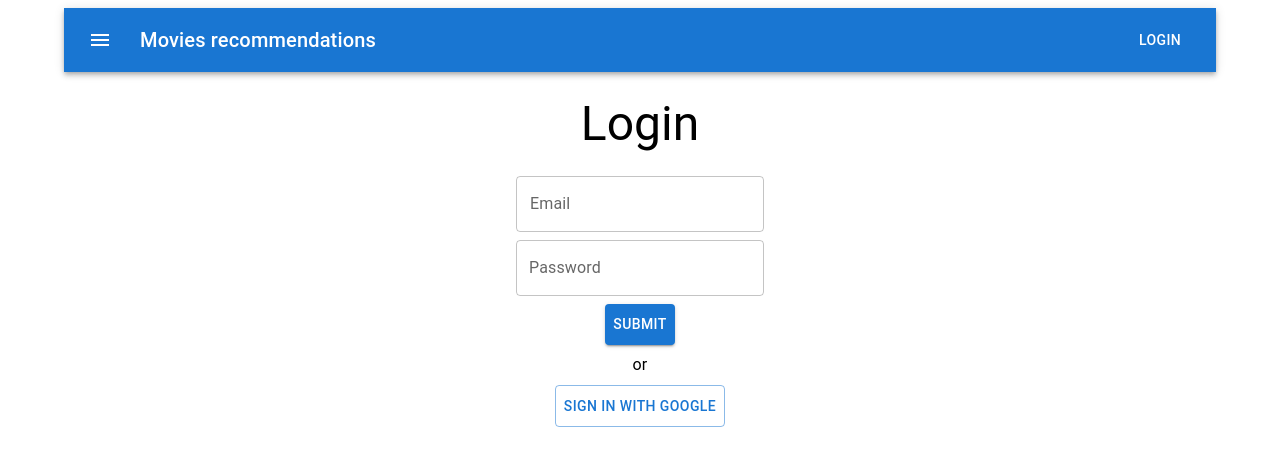
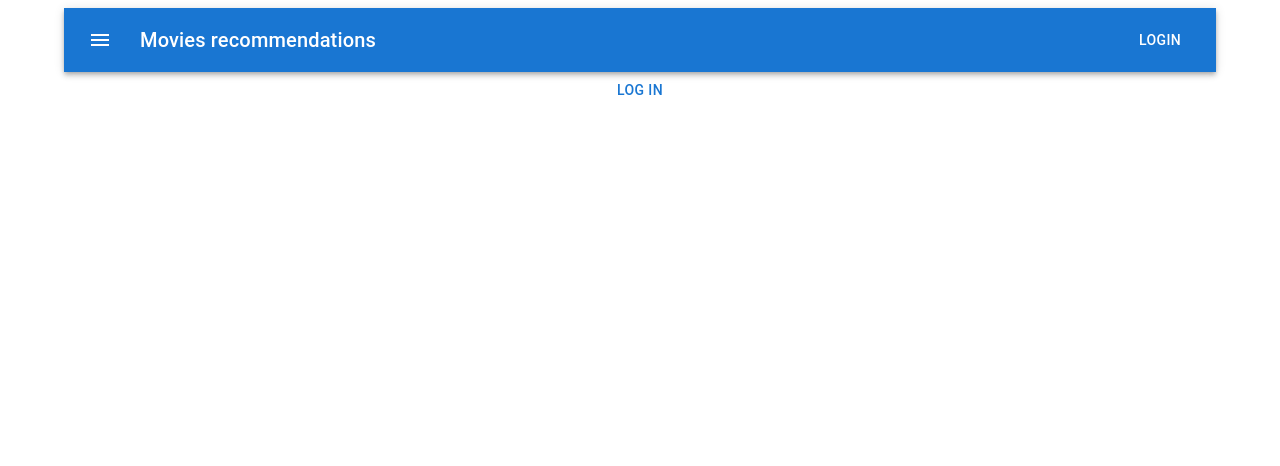
Before and after one commit to DizNicolasAmor/movies-recommendations, a React (Vite) app: page / in a window 1280 px wide. Shown: the top 466 px of the page. Built offline with nearby package versions, Linux system fonts and the light colour scheme.

Commit message:
MASTER: handle modal for login

```diff
--- a/src/components/Authentication/Authentication.tsx
+++ b/src/components/Authentication/Authentication.tsx
@@ -10,6 +10,13 @@ import setupFirebase from '../../utils/firebase';
 const Authentication: FC = () => {
   const [user, setUser] = useState<User | null>();
   const { auth, googleAuthProvider } = setupFirebase();
+  const [open, setOpen] = React.useState(false);
+  const handleOpen = () => {
+    setOpen(true);
+  };
+  const handleClose = () => {
+    setOpen(false);
+  };
 
   const handleLogin = async ({ email, password }: { email: string; password: string }) => {
     await createUserWithEmailAndPassword(auth, email, password)
@@ -49,8 +56,14 @@ const Authentication: FC = () => {
           </Button>
         </Box>
       ) : (
-        <Login handleLogin={handleLogin} handleLoginWithGoogle={handleLoginWithGoogle} />
+        <Button onClick={handleOpen}>Log in</Button>
       )}
+      <Login
+        handleClose={handleClose}
+        handleLogin={handleLogin}
+        handleLoginWithGoogle={handleLoginWithGoogle}
+        open={open}
+      />
     </Box>
   );
 };
--- a/src/components/Login/Login.tsx
+++ b/src/components/Login/Login.tsx
@@ -1,6 +1,6 @@
 import React, { FC } from 'react';
 import { useForm, Controller, SubmitHandler } from 'react-hook-form';
-import { Box, Button, TextField, Typography } from '@mui/material';
+import { Box, Button, Modal, TextField, Typography } from '@mui/material';
 
 export type TypeFormData = {
   email: string;
@@ -8,16 +8,30 @@ export type TypeFormData = {
 };
 
 export interface Props {
+  handleClose: () => void;
   handleLogin: SubmitHandler<TypeFormData>;
   handleLoginWithGoogle: () => void;
+  open: boolean;
 }
 
-export const Login: FC<Props> = ({ handleLogin, handleLoginWithGoogle }) => {
+export const Login: FC<Props> = ({ handleClose, handleLogin, handleLoginWithGoogle, open }) => {
   const { handleSubmit, control } = useForm<TypeFormData>();
 
   return (
-    <Box data-testid="authentication" sx={{ textAlign: 'center' }}>
-      <Typography component="h1" sx={{ m: 3 }} variant="h3">
+    <Modal open={open} onClose={handleClose} aria-labelledby="modal-login-title">
+      <Box
+        data-testid="authentication"
+        sx={{
+          background: '#FFF',
+          borderRadius: '3px',
+          mx: 'auto',
+          my: 7,
+          p: 3,
+          textAlign: 'center',
+          width: '300px',
+        }}
+      >
+        <Typography component="h1" id="modal-login-title" sx={{ m: 3 }} variant="h3">
           Login
         </Typography>
 
@@ -62,5 +76,6 @@ export const Login: FC<Props> = ({ handleLogin, handleLoginWithGoogle }) => {
           Sign in with Google
         </Button>
       </Box>
+    </Modal>
   );
 };
```
Lines whose indentation alone changed are shown as unchanged.
